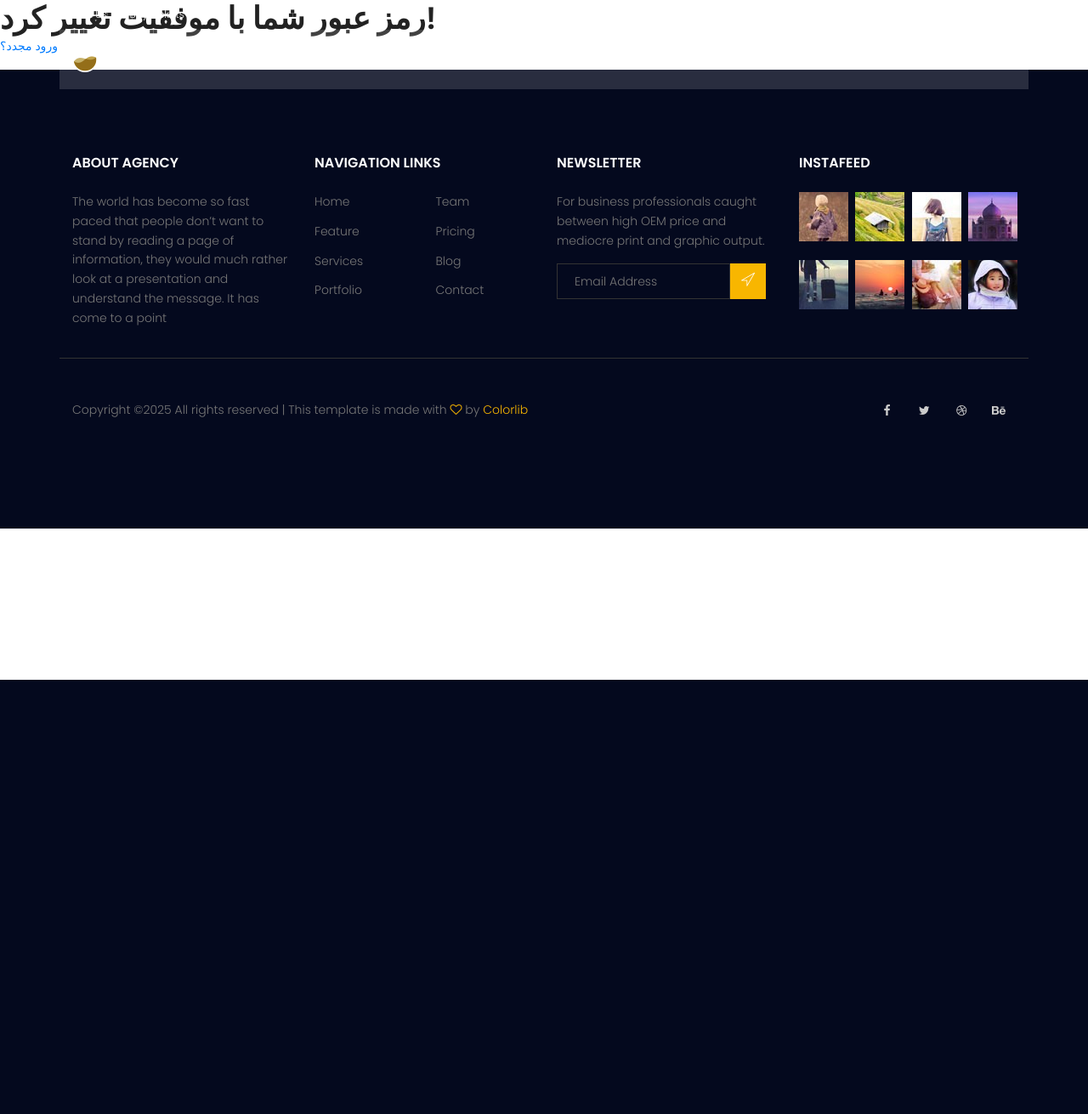
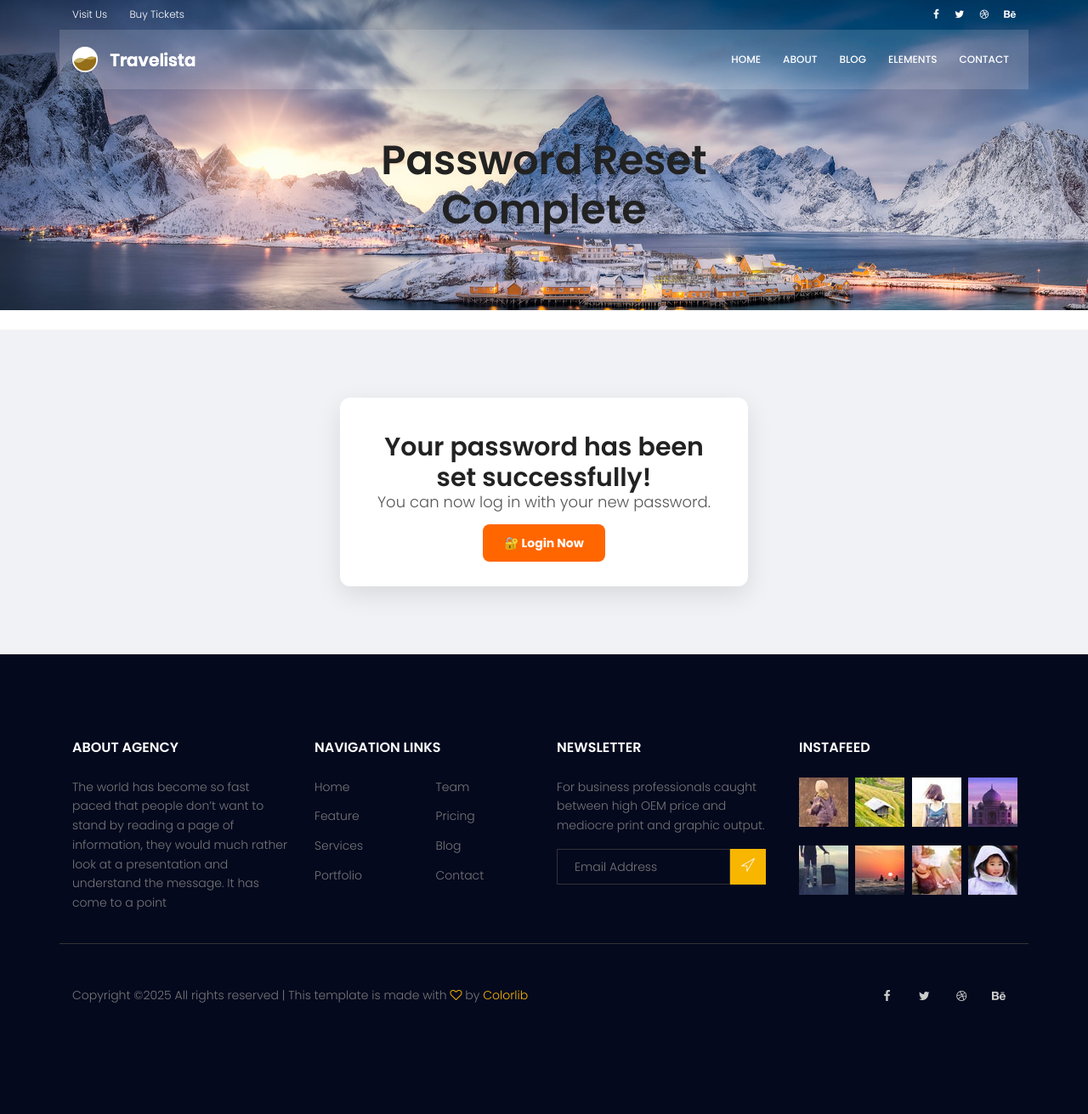
Before and after one commit to Maryam-tli/travel_site, a Django app: page /accounts/reset/done/ in a window 1280 px wide. Shown: the whole page at 85% size. Before the commit the page ends 800 px from the top, so only its background shows below. Run offline with Django 4.2, Linux system fonts and the light colour scheme; some libraries are stand-ins or nearby versions.

Commit message:
fixed password_reset_complete style and structure

```diff
--- a/templates/registration/password_reset_complete.html
+++ b/templates/registration/password_reset_complete.html
@@ -1,7 +1,24 @@
 {% extends 'base.html' %}
+{% load static %}
+{% block title %}Password Reset Complete{% endblock %}
+{% block codes %}
+<!-- 🏞️ Banner Section -->
+<section class="banner-image-login"style="background-image: url({% static 'img/blog/login.jpg' %});">
+  <div class="container">
+    <div class="row d-flex align-items-center justify-content-center">
+      <div class="about-content blog-header-content col-lg-12">
+        <h1>Password Reset Complete</h1>
+      </div>
+    </div>
+  </div>
+</section></br>
 
-{% block title %}Travel{% endblock %}
-{% block codes %}
-  <h1>رمز عبور شما با موفقیت تغییر کرد!</h1>
-  <p><a href="{% url 'login' %}">ورود مجدد؟</a></p>
+<!-- ✅ Password Reset Confirmation -->
+<section class="logout-content">
+  <div class="logout-box">
+    <h2>Your password has been set successfully!</h2>
+    <p>You can now log in with your new password.</p>
+    <a href="{% url 'login' %}" class="btn-logout-return">🔐 Login Now</a>
+  </div>
+</section>
 {% endblock %}
```
